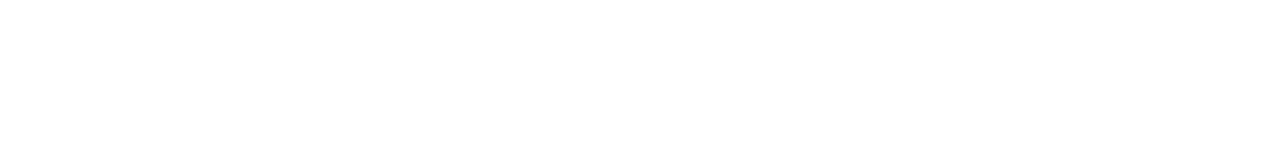
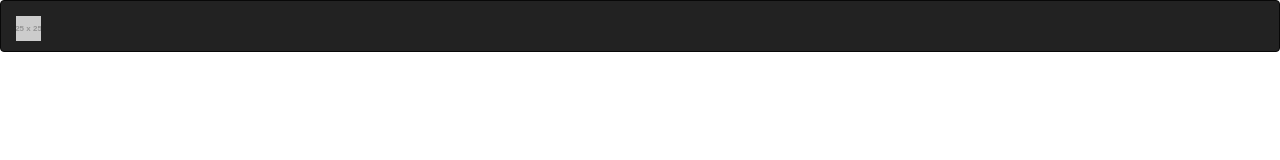
Before and after one commit to jwalker2276/Portfolio-Website, a plain HTML site: page index.html in a window 1280 px wide. Drawn offline with nearby package versions, Linux system fonts and the light colour scheme; placeholder pictures from the web are drawn by us.

Commit message:
added nav bar with logo slot

```diff
--- a/index.html
+++ b/index.html
@@ -6,12 +6,23 @@
         <meta name="viewport" content="width=device-width, initial-scale=1">
 
         <title>jwalkercreations.com</title>
-        <link href="css/bootstrap.min.css" rel="stylesheet">
+        <link href="node_modules/bootstrap/dist/css/bootstrap.min.css" rel="stylesheet">
 </head>
     <body>
+        <nav class="navbar navbar-inverse nav-static-top">
+            <div class="container-fluid">
+                <div class="navbar-header">
+                    <a class="navbar-brand" href="#">
+                        <img src="http://via.placeholder.com/25x25" alt="logo">
+                    </a>
+                </div>
+            </div>
+        </nav>
+
+
         <!-- jQuery (necessary for Bootstrap's JavaScript plugins) -->
         <script src="https://ajax.googleapis.com/ajax/libs/jquery/1.12.4/jquery.min.js"></script>
         <!-- Include all compiled plugins (below), or include individual files as needed -->
-    <script src="js/bootstrap.min.js"></script>
+        <script src="node_modules/bootstrap/dist/js/bootstrap.min.js"></script>
   </body>
 </html>
```
